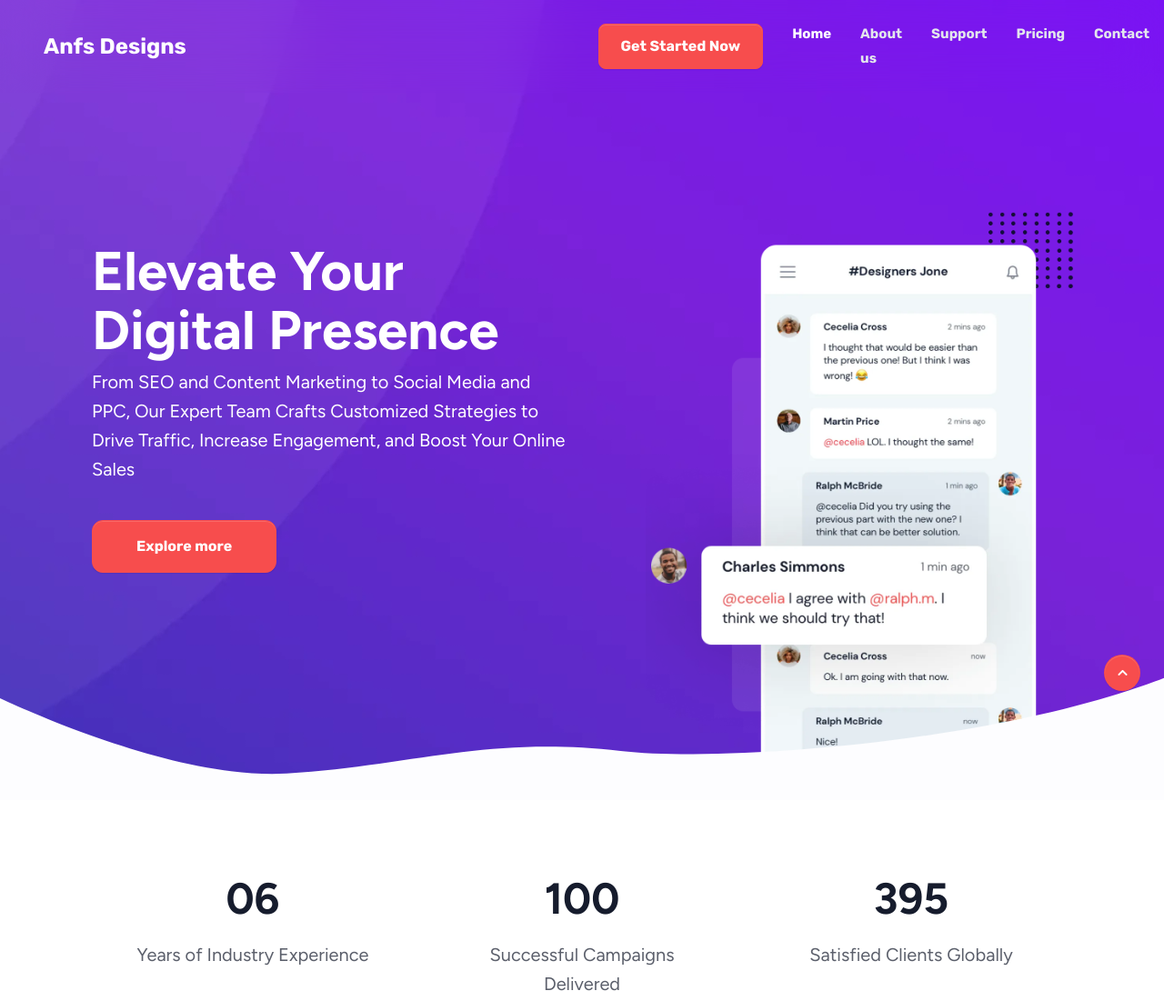
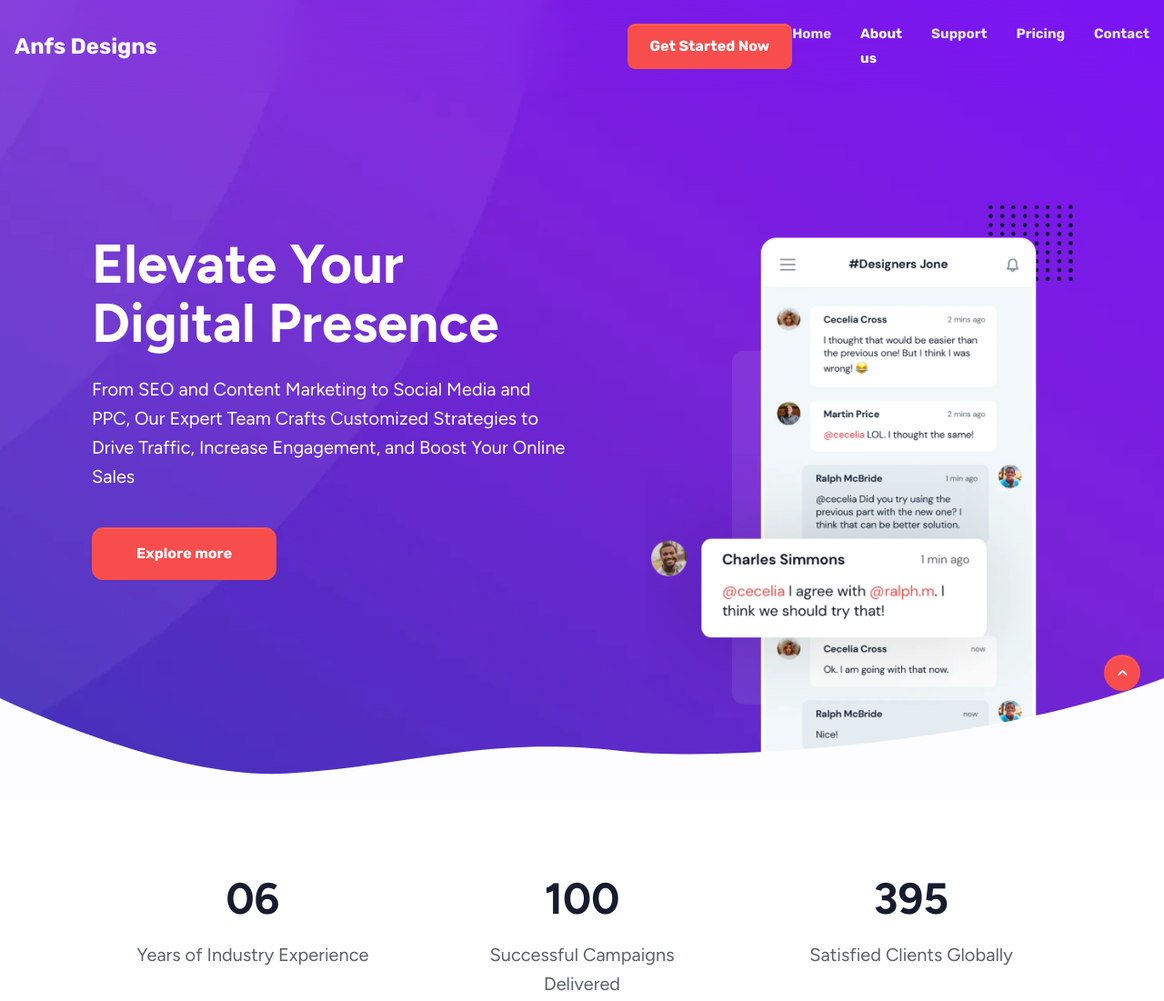
Before and after one commit to Chahine-Chahine/ANFS, a plain HTML site: page index.html in a window 1280 px wide. Shown: the top 1101 px of the page at 91% size. Drawn offline with nearby package versions, Linux system fonts and the light colour scheme; files that its build step writes are made by us from their sources.

Commit message:
retreive

```diff
--- a/index.html
+++ b/index.html
@@ -34,7 +34,7 @@
     <main class="main" id="top">
       <div class="content">
         <nav class="navbar navbar-expand-md fixed-top" id="navbar" data-navbar-soft-on-scroll="data-navbar-soft-on-scroll">
-          <div class="container-fluid px-3">
+          <div class="container-fluid px-0">
             <a href="/" class="navbar-brand d-md-none">
               <h1 class="fw-bold text-primary">ANFS</h1>
             </a>
@@ -44,14 +44,16 @@
               <span class="navbar-toggler-icon"></span>
             </button>
           </div>
+
             <div class="collapse navbar-collapse justify-content-md-end" id="navbar-content" data-navbar-collapse="data-navbar-collapse">
-            <ul class="navbar-nav gap-md-2 gap-lg-3 pt-1 pb-1 pt-md-0 pb-md-0" data-navbar-nav="data-navbar-nav">
+              <ul class="navbar-nav gap-md-2 gap-lg-3 pt-x1 pb-1 pt-md-0 pb-md-0" data-navbar-nav="data-navbar-nav">
                 <li class="nav-item"> <a class="nav-link lh-xl" href="#home">Home</a></li>
                 <li class="nav-item"> <a class="nav-link lh-xl" href="#about">About us</a></li>
                 <li class="nav-item"> <a class="nav-link lh-xl" href="#service">Support</a></li>
                 <li class="nav-item"> <a class="nav-link lh-xl" href="#pricing">Pricing</a></li>
                 <li class="nav-item"> <a class="nav-link lh-xl" href="#contact">Contact</a></li>
               </ul>
+            </div>
           </div>
         </nav>
         <div data-bs-target="#navbar" data-bs-spy="scroll" tabindex="0">
@@ -60,32 +62,22 @@
               <div class="container">
                 <div class="row gy-4 gy-md-8 pt-9 pt-lg-0">
                   <div class="col-lg-6 text-center text-lg-start">
-                    <h1 class="fs-2 fs-lg-1 text-white fw-bold mb-2 mb-lg-1 lh-base mt-3 mt-lg-0"> Elevate Your Digital <span class="text-nowrap">Presence</span></h1>
+                    <h1 class="fs-2 fs-lg-1 text-white fw-bold mb-2 mb-lg-x1 lh-base mt-3 mt-lg-0"> Elevate Your Digital <span class="text-nowrap">Presence</span></h1>
                     <p class="fs-8 text-white mb-3 mb-lg-4 lh-lg">From SEO and Content Marketing to Social Media and PPC, Our Expert Team Crafts Customized Strategies to Drive Traffic, Increase Engagement, and Boost Your Online Sales</p>
-                    <div class="d-flex justify-content-center justify-content-lg-start">
-                      <a class="btn btn-primary btn-lg lh-xl mb-4 mb-md-5 mb-lg-7" href="#!">Explore more</a>
-                    </div>
+                    <div class="d-flex justify-content-center justify-content-lg-start"><a class="btn btn-primary btn-lg lh-xl mb-4 mb-md-5 mb-lg-7" href="#!">Explore more</a></div>
                   </div>
                   <div class="col-lg-6 position-lg-relative">
-                    <div class="position-lg-absolute z-1 text-center">
-                      <img class="img-fluid chat-image" src="assets/img/Hero/Frame.webp" alt="" />
-                      <div class="position-absolute dots d-none d-md-block">
-                        <img class="img-fluid w-50 w-lg-75" src="assets/img/illustrations/Dots.webp" alt="" />
+                    <div class="position-lg-absolute z-1 text-center"><img class="img-fluid chat-image" src="assets/img/Hero/Frame.webp" alt="" />
+                      <div class="position-absolute dots d-none d-md-block"> <img class="img-fluid w-50 w-lg-75" src="assets/img/illustrations/Dots.webp" alt="" /></div>
                     </div>
                   </div>
                 </div>
               </div>
             </div>
-            </div>
-            <div class="position-absolute bottom-0 start-0 end-0 z-1">
-              <img class="wave mb-md-n2" src="assets/img/illustrations/Wave.svg" alt="" />
+            <div class="position-absolute bottom-0 start-0 end-0 z-1"><img class="wave mb-md-n2" src="assets/img/illustrations/Wave.svg" alt="" />
               <div class="bg-white py-2 py-md-5"></div>
             </div>
           </section>
-        </div>
-      </div>
-    </main>
-
           <section class="container border-bottom mb-8 mb-lg-10">
             <div class="row pb-6 pb-lg-8 g-3 g-lg-8 px-3">
               <div class="col-12 col-md-4">
```
Lines whose indentation alone changed are shown as unchanged.
